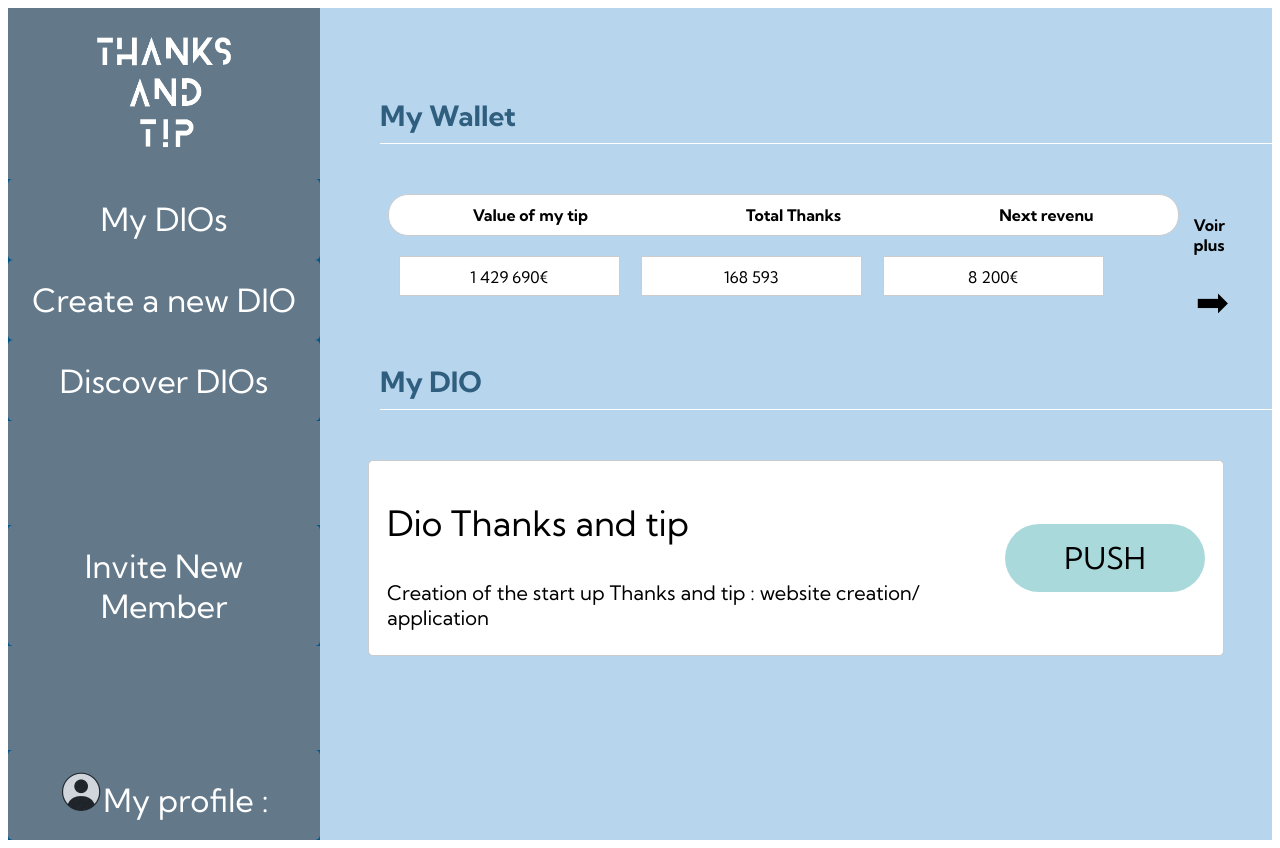
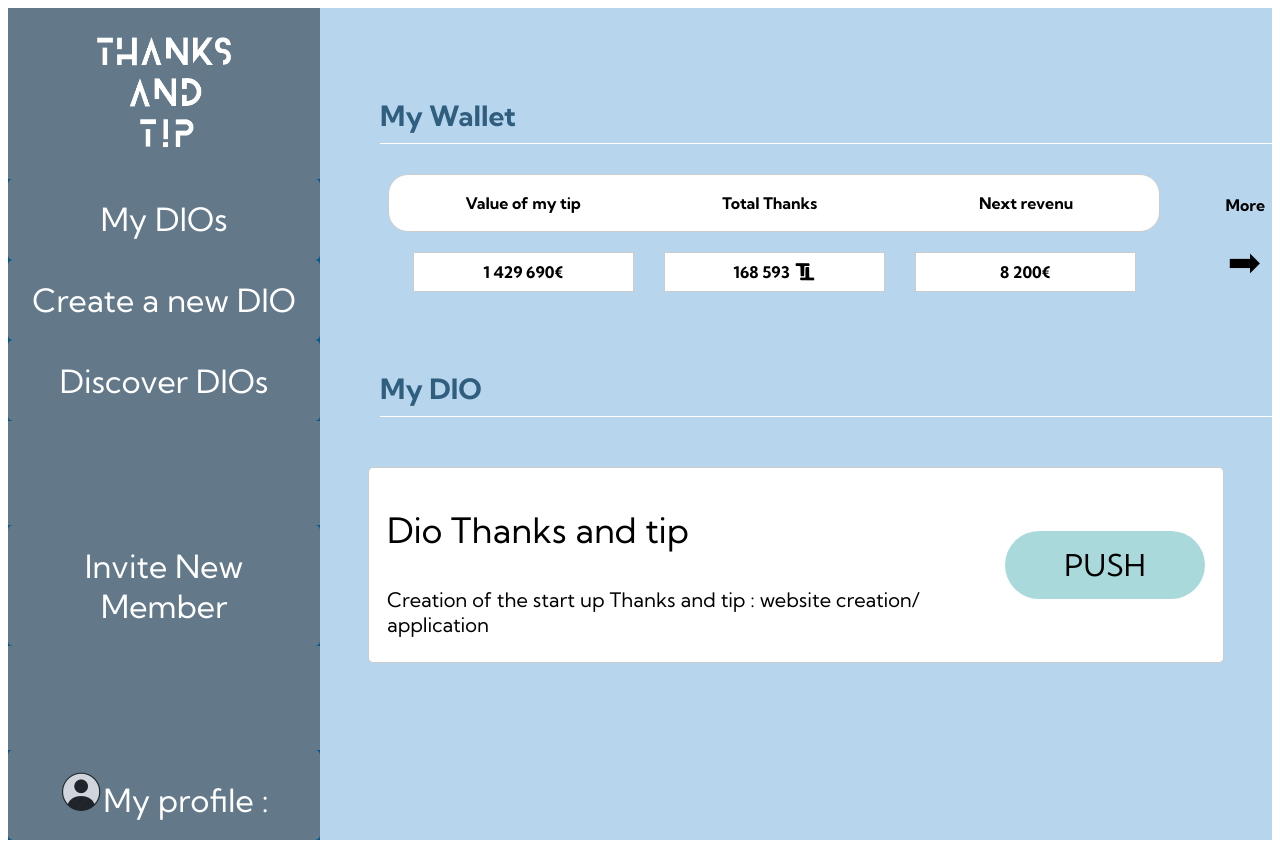
Before and after one commit to ennajahayou/testbackend2, a React (Create React App) app in the folder frontend/: page /Homepage in a window 1280 px wide. Built offline with nearby package versions, Linux system fonts and the light colour scheme; no server answers.

Commit message:
add autoevaluation

```diff
--- a/frontend/src/Components/Wallet.css
+++ b/frontend/src/Components/Wallet.css
@@ -1,11 +1,21 @@
 .wallet-item {
-  margin: auto;
   font-family: "Kumbh Sans";
-  width: 779px;
-  height: 30px;
-  top: 169px;
+  width: 770px;
+  height: 7vh;
   margin-left: 20px;
-  border-radius: 84px
+  border-radius: 84px;
+  background-color: white; /* Espace à l'intérieur des rectangles */
+  margin-bottom: 15px;
+  margin-top: 0px; /* Espace entre les rectangles */
+  border: 1px solid #ccc; /* Bordure autour des rectangles */
+  border-radius: 20px; /* Coins arrondis */
+  display: flex;
+  align-items: center;
+  justify-content: space-around;
+}
+.wallet-item h4{
+  width: 40%;
+  margin-left: 10%;
 }
 
 /* Flexbox styles for row containers */
@@ -13,10 +23,17 @@
   display: flex;
   justify-content: space-between; /* Adjust as needed */
   margin-top: 20px; /* Adjust margin as needed */
-  margin-left: 10px;
+  margin-left: 15px;
   margin-right: 90px;
   height: 40px;
 }
+
+.symbole_th {
+  width: 20px; /* largeur de l'image */
+  height: 20px; /* hauteur de l'image */
+  margin-left: 5px; /* espace entre le texte "0" et l'image */
+}
+
 
 .row-item {
   background-color: white;
@@ -28,28 +45,26 @@
   margin-left: 21px;
   text-align: center;
   font-family: "Kumbh Sans";
+  margin-left: 30px;
+  display: flex;
+  flex-direction: row;
+  justify-content: center;
+  align-items: center;
+  font-weight: bold;
+}
 
-}
+
 .wallet-list {
   width: 90%; /* Fixer la largeur à 90% de la largeur du parent */
   margin: auto;
   font-family: "Kumbh Sans";
   display: flex;
+  height: 20vh;
    /* Ajustez selon vos besoins */
 }
 
 /* Style pour chaque wallet */
-.wallet-item {
-  background-color: white;
-  padding: 5px; /* Espace à l'intérieur des rectangles */
-  margin-bottom: 15px; /* Espace entre les rectangles */
-  border: 1px solid #ccc; /* Bordure autour des rectangles */
-  border-radius: 20px; /* Coins arrondis */
-  display: flex;
-  align-items: center;
-  justify-content: space-around;
-  font-family: "Kumbh Sans";
-}
+
 
 .wallet-text {
   width: 70%;
@@ -57,9 +72,6 @@
   font-family: "Kumbh Sans";
   font-weight: 500;
    /* Ajustez la valeur en fonction de vos besoins */
-}
-.wallet-text h3{
-  font-weight: 500;
 }
 
 .participate-button {
--- a/frontend/src/Components/Wallet.js
+++ b/frontend/src/Components/Wallet.js
@@ -1,6 +1,7 @@
 import React from "react";
 import { Link } from "react-router-dom";
 import "./Wallet.css";
+import logo5 from "../images/logo5.png";
 
 
 const Wallet = ({ dioData }) => (
@@ -13,12 +14,12 @@ const Wallet = ({ dioData }) => (
       </div>
       <div className="row-container">
               <div className="row-item">1 429 690€ </div>
-              <div className="row-item">168 593</div>
+              <div className="row-item">168 593<img className="symbole_th" src={logo5} /></div>
               <div className="row-item">8 200€</div>
           </div>
   </div>
   <div>
-    <h4>Voir plus</h4>
+    <h4>More</h4>
   <button className="arrow-button">➡</button>
   </div>
   </div>
--- a/frontend/src/pages/DIOhomepage/DIOhomepage.js
+++ b/frontend/src/pages/DIOhomepage/DIOhomepage.js
@@ -129,13 +129,14 @@ const DIOhomepage = () => {
             <WorkDonePopUp
               setShowPopUpWorkDone={setShowPopUpWorkDone}
               setShowPopUpWork={setShowPopUpWork}
+              setExecutionId={setExecutionId}
             />
           )}
           {showPopUpWork && (
             <Work
               setShowPopUpWork={setShowPopUpWork}
-              setIsCreatingExecution={setIsCreatingExecution}
               setSelfReview={setCreationExecutionWorkAlreadyDone}
+              setExecutionId={setExecutionId}
             />
           )}
           {showPopUpAttribution && (
--- a/frontend/src/pages/DIOhomepage/PopUp/Work.js
+++ b/frontend/src/pages/DIOhomepage/PopUp/Work.js
@@ -3,7 +3,6 @@ import { useState, useContext } from "react";
 import "../DIOhomepage.css";
 
 const SubmitionPopUp = ({
-  executionDescription,
   setShowPopUpWork,
   setIsCreatingExecution,
   setSelfReview,
@@ -13,8 +12,8 @@ const SubmitionPopUp = ({
 
   const handleClick = () => {
     setShowPopUpWork(false);
-    setIsCreatingExecution(true);
     setSelfReview(true);
+    setExecutionId(0);
   };
   const [workText, setWorkText] = useState("");
 
--- a/frontend/src/pages/DIOhomepage/PopUp/WorkDonePopUp.js
+++ b/frontend/src/pages/DIOhomepage/PopUp/WorkDonePopUp.js
@@ -5,6 +5,7 @@ import "../DIOhomepage.css";
 const WorkDonePopUp = ({
   setShowPopUpWorkDone,
   setShowPopUpWork,
+  setExecutionId,
 }) => {
   // TODO: add real information in jsonData
 
@@ -16,6 +17,7 @@ const WorkDonePopUp = ({
 
   const handleClickAlreadyDone = () => {
     setShowPopUpWorkDone(false);
+    setExecutionId(0);
     setShowPopUpWork(true);
   };
 
--- a/frontend/src/pages/DIOhomepage/SelfReview.js
+++ b/frontend/src/pages/DIOhomepage/SelfReview.js
@@ -19,7 +19,7 @@ const SelfReview = ({
 
   const handleDifficultyClick = (index) => {
     setDifficulty(index);
-    setCurrentQuestion(2);
+    setCurrentQuestion(1);
   };
 
   const handleSubmit = (index) => {
--- a/frontend/src/pages/ExecutionBoard/ExecutionBoard.css
+++ b/frontend/src/pages/ExecutionBoard/ExecutionBoard.css
@@ -320,3 +320,33 @@ h1 {
   align-items: center;
   justify-content: center;
 }
+
+
+.buttons-container {
+  position: relative;
+  bottom: 0px;
+  /* left: 170px; */
+  display: flex;
+  gap: 10px; /* Ajoutez un espace entre les boutons */
+}
+
+.task1 {
+  background-color: lightblue;
+  padding: 2px;
+  margin: 20px;
+  /* Ajout d'une bordure autour des tâches individuelles */
+  border-radius: 5px;
+  display: flex; /* Fait de .task un conteneur flex */
+  justify-content: space-between; /* Met de l'espace entre les éléments enfants */
+  align-items: center;
+}
+
+.statuss {
+  display: inline-block;
+  padding: 10px;
+  border-radius: 20px;
+  color: white;
+  background-color: #b9b9b9;
+  font-family: "Kumbh Sans";
+  margin-right: 10px;
+}
--- a/frontend/src/pages/ExecutionBoard/ExecutionBoard.js
+++ b/frontend/src/pages/ExecutionBoard/ExecutionBoard.js
@@ -6,15 +6,21 @@ import PeerReview from "./PeerReview";
 import SelfReview from "./SelfReview";
 import axios from "axios";
 import ExecutionCards from "./ExecutionCards";
+import CEOReview from "../CEOProfil/CEOReview";
 
 import logo5 from "../../images/logo5.png";
 
 
 const ExecutionBoard = () => {
+  const dioId = 1;
   const [droppedTaskIndex, setDroppedTaskIndex] = useState(null);
   const [showEvaluation, setShowEvaluation] = useState(false); // Nouvel état
   const [myExecutions, setMyExecutions] = useState([]);
   const [executionsInReview, setExecutionsInReview] = useState([]);
+
+  const [finishedTasks, setFinishedTasks] = useState([]);
+  const [ceoReview, setCeoReview] = useState(false);
+  const [currentExecution, setCurrentExecution] = useState(null);
 
   useEffect(() => {
     axios
@@ -25,6 +31,15 @@ const ExecutionBoard = () => {
       )
       .then((res) => {
         setMyExecutions(res.data);
+      });
+      axios
+      .get(
+        process.env.REACT_APP_BACKEND_URL +
+          "/ceoprofil/executionFinished?dioId=" +
+          dioId
+      )
+      .then((res) => {
+        setFinishedTasks(res.data);
       });
 
     axios
@@ -65,7 +80,13 @@ const ExecutionBoard = () => {
   return (
     <div className="container1">
       <Sidebar/>
-      {showPeerReview ? (
+
+      {ceoReview ? (
+        <CEOReview
+          executionId={currentExecution}
+          setShowEvaluation={setCeoReview}
+        />
+      ):showPeerReview ? (
         <PeerReview
           executionId={droppedTaskIndex}
           setShowPeerReview={setShowPeerReview}
@@ -119,12 +140,33 @@ const ExecutionBoard = () => {
                 </div>
               ))} */}
             </div>
-            <div className="executions DIO">
-              <h2 className="fini">Peer Reviews</h2>
               {localStorage.getItem("isCEO") === "1" ? (
-                <>You cannot make a peer review as a CEO</>
+                <div className="executions DIO">
+                <h2 className="fini">CEO Reviews</h2>
+              {finishedTasks.map((task, index) => (
+                <div className="task1" key={index}>
+                  {task.exec_description}
+                  <div className={`statuss`}>
+                    {task.status_.charAt(0).toUpperCase() +
+                      task.status_.slice(1)}
+                  </div>
+                  <div className="buttons-container">
+                    <button
+                      onClick={() => {
+                        setCeoReview(true);
+                        setCurrentExecution(task.id);
+                      }}
+                    >
+                      CEO Review
+                    </button>
+                  </div>
+                </div>
+              ))}
+                </div>
               ) : (
                 executionsInReview.map((task) => (
+                  <div className="executions DIO">
+                  <h2 className="fini">Peer Reviews</h2>
                   <div className="execution" key={task.id}>
                     {task.exec_description}
                     <div className="buttons-container">
@@ -147,9 +189,9 @@ const ExecutionBoard = () => {
                       )}
                     </div>
                   </div>
+                  </div>
                 ))
               )}
-            </div>
           </div>
         </div>
       )}
--- a/frontend/src/pages/Homepage.css
+++ b/frontend/src/pages/Homepage.css
@@ -83,7 +83,7 @@
   color: #305E7E;
   border-bottom: 1px solid white; /* Ajoute une bordure en bas de l'élément */
   padding-bottom: 10px; /* Ajoute un espace en dessous du texte et au-dessus de la ligne */
-  margin-bottom: 50px;
+  margin-bottom: 30px;
   font-family: "Kumbh Sans";
   font-weight: 510;
   margin-top: 90px;
```
